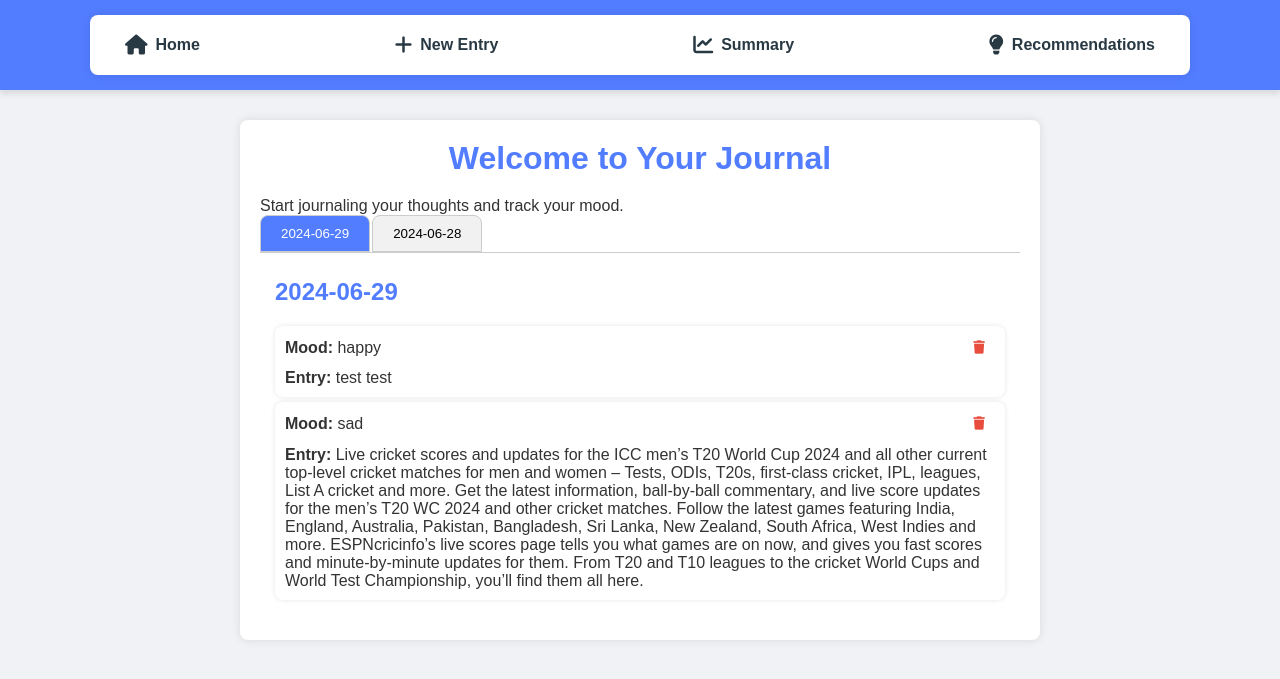
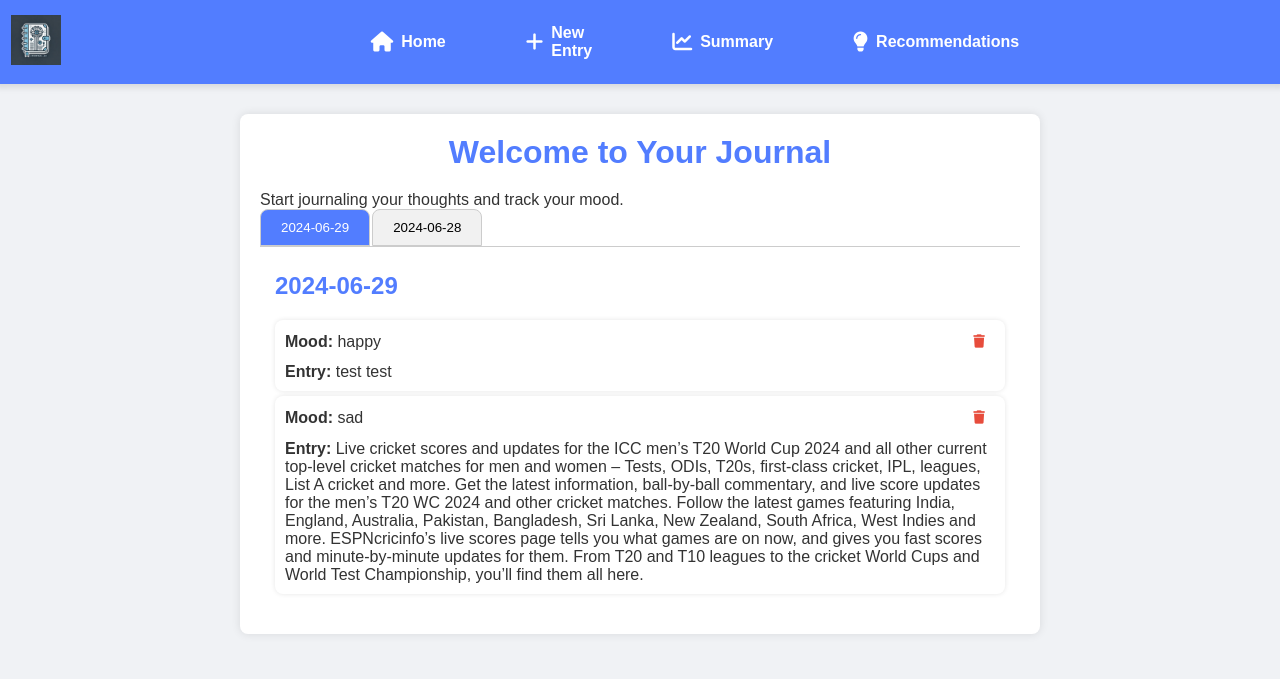
Before and after one commit to shivangsoni/Journaling-App, a Flask app: page / in a window 1280 px wide. Shown: the top 679 px of the page. Run offline with Flask 3, Linux system fonts and the light colour scheme.

Commit message:
Added logo and styling updated.

```diff
--- a/app/static/style.css
+++ b/app/static/style.css
@@ -10,36 +10,46 @@ body {
     font-family: 'Arial', sans-serif;
     background-color: #f0f2f5;
     color: #333;
-    margin: 0;
-    padding: 0;
+    width: 100%;
     display: flex;
     flex-direction: column;
     align-items: center;
 }
 
-/* Navigation Bar */
-nav {
+.header-container {
+    display: flex;
+    align-items: center;
     background-color: #527dff;
-    color: white;
-    padding: 15px 0;
     width: 100%;
+    padding: 15px;
     box-shadow: 0 4px 6px rgba(0, 0, 0, 0.1);
+    justify-content: space-between; /* Ensure content is spread out */
 }
 
-nav .container {
+.logo {
+    height: 50px;
+    margin-right: 20px;
+}
+
+.nav-container {
+    flex: 1;
     display: flex;
-    justify-content: space-between;
-    max-width: 1100px;
-    margin: 0 auto;
+    justify-content: space-evenly; /* Add even space between elements */
+    align-items: center;
+    margin-left: 250px; /* Add space between logo and nav links */
 }
 
 nav a {
-    color: #293943; /* Changed color to blue */
-    margin: 0 15px;
+    color: #fff; /* Ensure links are white to contrast the blue background */
     text-decoration: none;
     font-weight: bold;
     display: flex;
     align-items: center;
+    margin: 0 40px; /* Add space between each button */
+}
+
+nav a:last-child {
+    margin-right: 250px; /* Add extra space to the last nav icon */
 }
 
 nav a i {
--- a/app/templates/layout.html
+++ b/app/templates/layout.html
@@ -8,14 +8,19 @@
     <title>Journal App</title>
 </head>
 <body>
-    <nav>
-        <div class="container">
-            <a href="{{ url_for('main.index') }}"><i class="fas fa-home"></i> Home</a>
-            <a href="{{ url_for('main.entry') }}"><i class="fas fa-plus"></i> New Entry</a>
-            <a href="{{ url_for('main.summary') }}"><i class="fas fa-chart-line"></i> Summary</a>
-            <a href="{{ url_for('main.recommendations') }}"><i class="fas fa-lightbulb"></i> Recommendations</a>
+    <header>
+        <div class="header-container">
+            <a href="{{ url_for('main.index') }}">
+                <img src="{{ url_for('static', filename='images/journal_ai_logo.png') }}" alt="Journal.ai Logo" class="logo">
+            </a>
+            <nav class="nav-container">
+                <a href="{{ url_for('main.index') }}"><i class="fas fa-home"></i> Home</a>
+                <a href="{{ url_for('main.entry') }}"><i class="fas fa-plus"></i> New Entry</a>
+                <a href="{{ url_for('main.summary') }}"><i class="fas fa-chart-line"></i> Summary</a>
+                <a href="{{ url_for('main.recommendations') }}"><i class="fas fa-lightbulb"></i> Recommendations</a>
+            </nav>
         </div>
-    </nav>
+    </header>
     <div class="container">
         {% block content %}{% endblock %}
     </div>
```
Also changed, not shown: app/static/images/journal_ai_logo.png (added).
